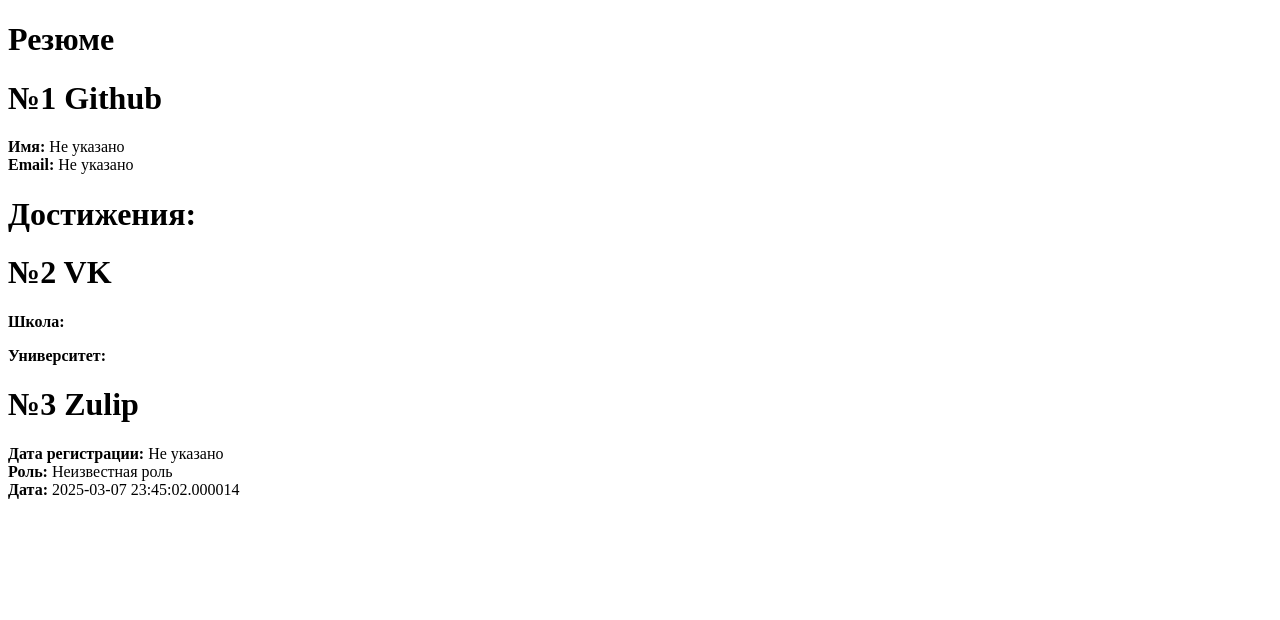
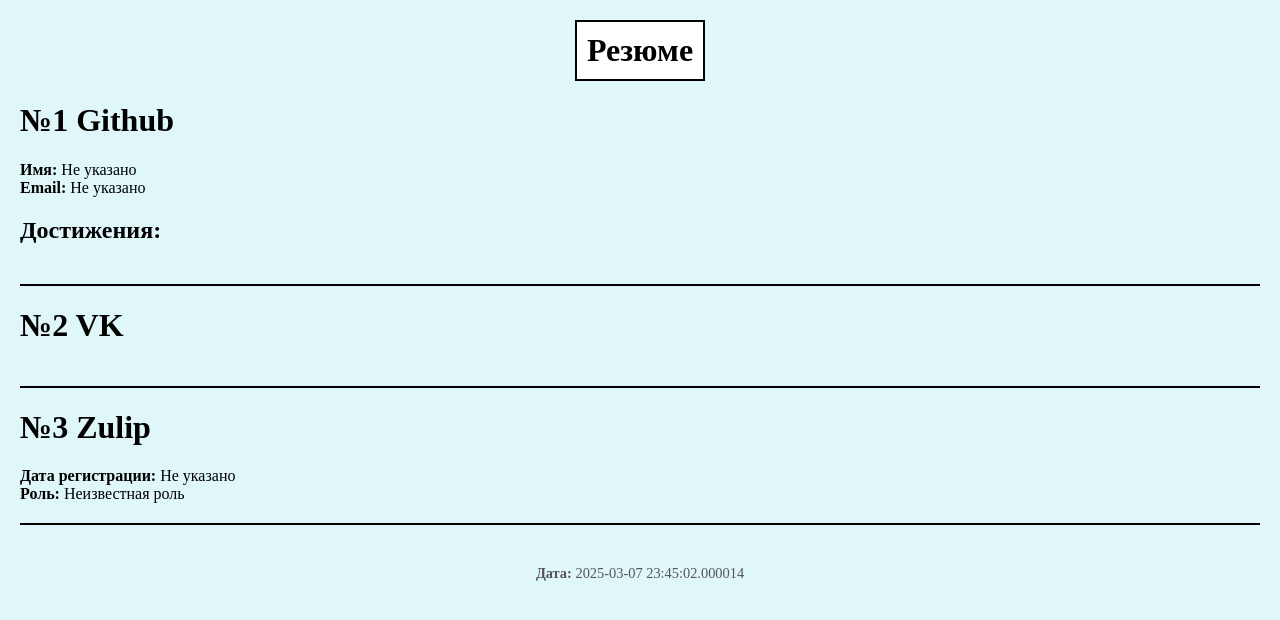
Before and after one commit to Glebushkina/api, a Flask app: page / in a window 1280 px wide. Shown: the top 620 px of the page. Run offline with Flask 3, Linux system fonts and the light colour scheme.

Commit message:
Добавлено оформление для страницы

```diff
--- a/homework_api/templates/index.html
+++ b/homework_api/templates/index.html
@@ -4,41 +4,79 @@
     <meta charset="UTF-8">
     <meta name="viewport" content="width=device-width, initial-scale=1.0">
     <title>Резюме</title>
+    <style>
+        body {
+            background-color: #e0f7fa;
+            margin: 0;
+            padding: 20px;
+        }
+
+        h1.title {
+            text-align: center;
+            border: 2px solid black;
+            padding: 10px;
+            display: inline-block;
+            margin: 0 auto;
+            width: auto;
+            background-color: white;
+        }
+
+        .header {
+            text-align: center;
+            margin-bottom: 20px;
+        }
+
+        .section {
+            margin-bottom: 20px;
+            padding-bottom: 20px;
+            border-bottom: 2px solid black;
+        }
+
+        .footer {
+            text-align: center;
+            margin-top: 40px;
+            font-size: 0.9em;
+            color: #555;
+        }
+    </style>
 </head>
 <body>
-    <h1>Резюме</h1>
+    <div class="header">
+        <h1 class="title">Резюме</h1>
+    </div>
 
+    <div class="section">
         <h1>№1 Github</h1>
         <b>Имя:</b> {{ name }}<br>
         <b>Email:</b> {{ email }}<br>
 
-    <h1>Достижения:</h1>
+        <h2>Достижения:</h2>
         {% for repo in repos %}
             <b>Репозиторий:</b> {{ repo.name }}<br>
             <b>Описание:</b> {{ repo.description }}<br>
             <b>Язык:</b> {{ repo.language }}<br>
             <b>Ссылка:</b> <a href="{{ repo.link }}">{{ repo.link }}</a><br>
-        <hr>
         {% endfor %}
+    </div>
 
+    <div class="section">
         <h1>№2 VK</h1>
-    <b>Школа:</b><br>
-    <ul>
         {% for school_item in school %}
-            <li>{{ school_item.school }}</li>
+            <b>Школа: </b>{{ school_item.school }}<br>
         {% endfor %}
-    </ul>
+        {% for university_item in university %}
+            <b>Университет: </b>{{ university_item.university }}<br>
+        {% endfor %}
+    </div>
 
-    <b>Университет:</b><br>
-    <ul>
-        {% for university_item in university %}
-            <li>{{ university_item.university }}</li>
-        {% endfor %}
-    </ul>
-
+    <div class="section">
         <h1>№3 Zulip</h1>
         <b>Дата регистрации:</b> {{ registration_date }}<br>
         <b>Роль:</b> {{ role }}<br>
+    </div>
+
+    <div class="footer">
         <b>Дата:</b> {{ datetime }}<br>
+    </div>
 </body>
 </html>
```
Lines whose indentation alone changed are shown as unchanged.
